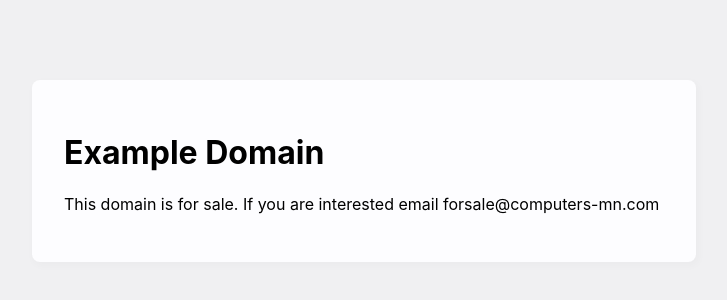
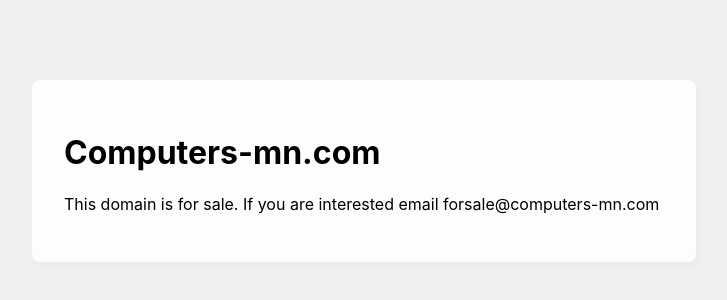
Before and after one commit to jwhitenews/jwhitenews.github.io, a plain HTML site: page index.html in a window 1280 px wide. Shown: the whole page, without its empty margins (276-1003 px from the left). Drawn offline with Linux system fonts and the light colour scheme.

Commit message:
updated the index.html

```diff
--- a/index.html
+++ b/index.html
@@ -37,7 +37,7 @@
 
 <body>
 <div>
-    <h1>Example Domain</h1>
+    <h1>Computers-mn.com</h1>
     <p>This domain is for sale.  If you are interested email forsale@computers-mn.com</a></p>
 </div>
 </body>
```
